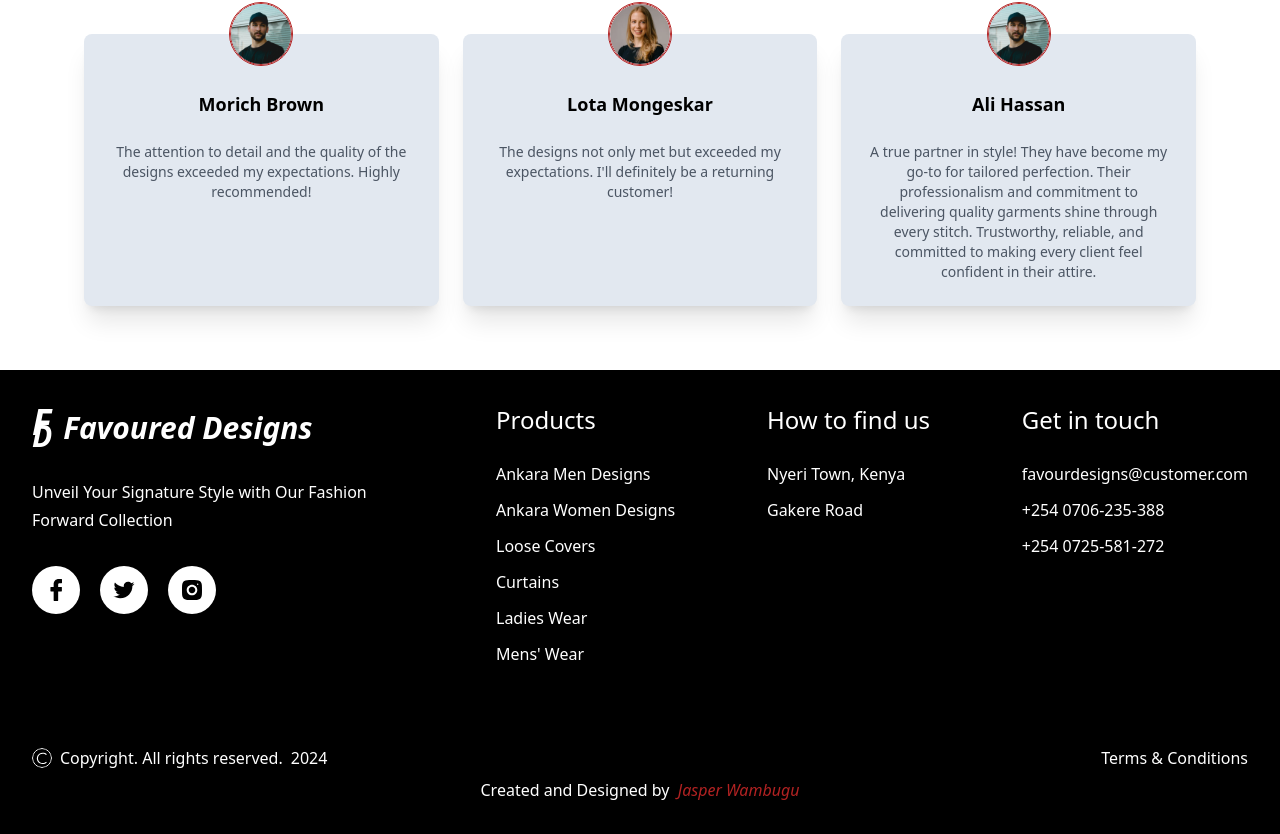
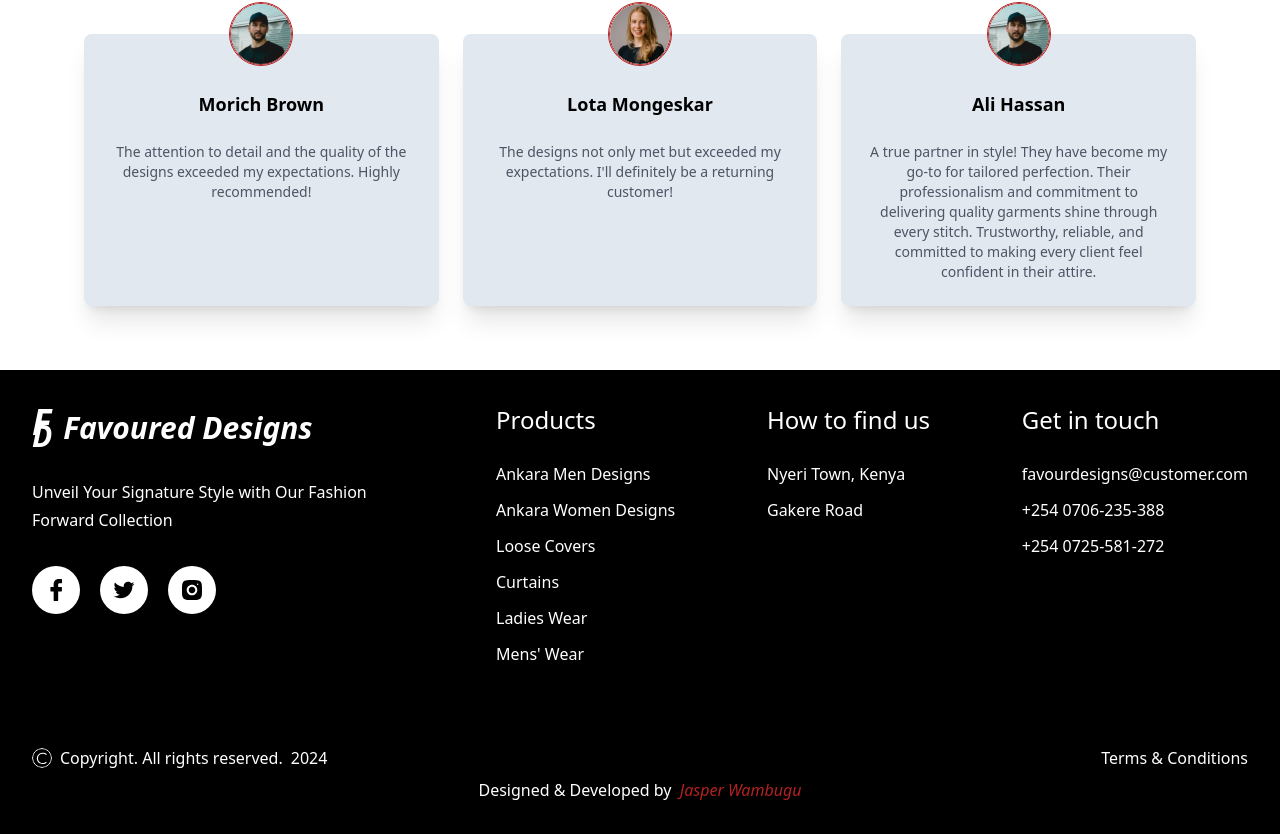
Before and after one commit to JAS-D98/Favour-Designs-Website, a React (Vite) app: page / in a window 1280 px wide. Shown: the part 4622-5456 px from the top of the page. Built offline with nearby package versions, Linux system fonts and the light colour scheme.

Commit message:
made changes to footer section

```diff
--- a/src/Components/Footer.jsx
+++ b/src/Components/Footer.jsx
@@ -41,7 +41,7 @@ const Footer = () => {
             </div>
             <p className="font-montserrat cursor-pointer">Terms & Conditions</p>
         </div>
-       <a href="https://jasperwambuguport.netlify.app"><p className="mt-2 items-center flex w-full justify-center">Created and Designed by &nbsp;<span className="text-firebrick italic"> Jasper Wambugu</span></p></a>
+       <a href="https://jasperwambuguport.netlify.app"><p className="mt-2 items-center flex w-full justify-center">Designed &amp; Developed by &nbsp;<span className="text-firebrick italic"> Jasper Wambugu</span></p></a>
     </footer>
   )
 }
```
